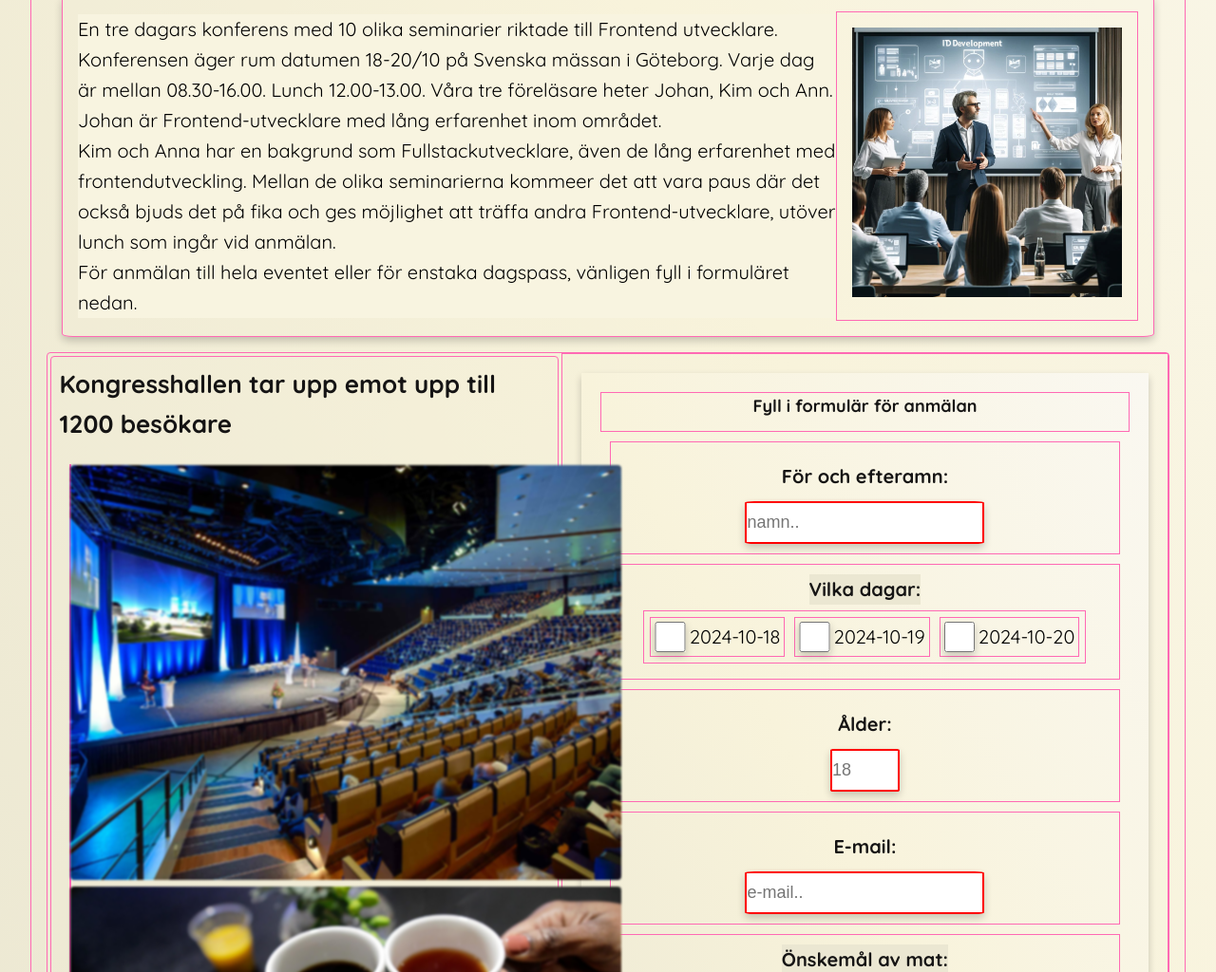
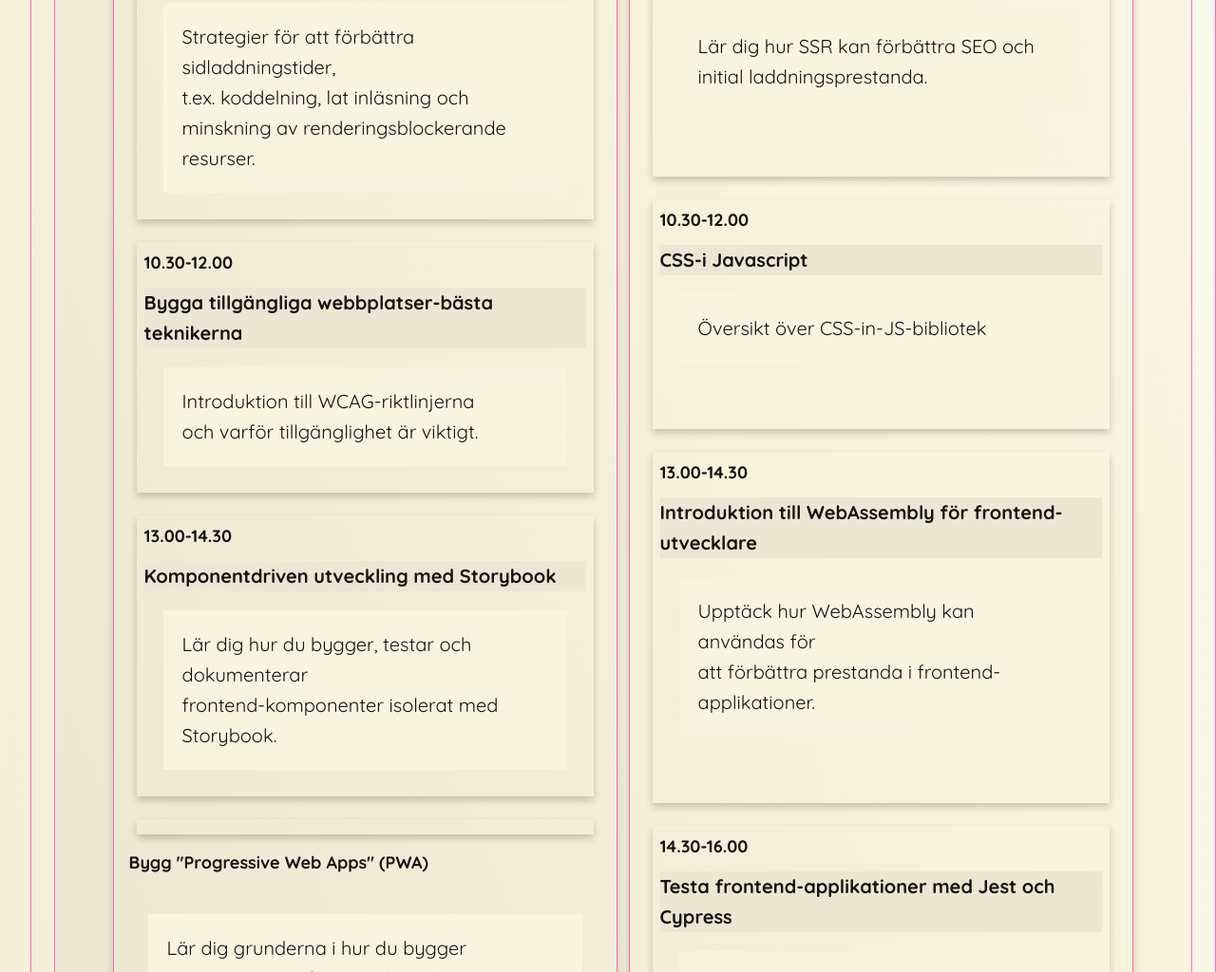
Before and after one commit to Saaris/konferens, a plain HTML site: page index.html in a window 1280 px wide. Shown: the part 1776-2800 px from the top of the page at 95% size. Drawn offline with Linux system fonts and the light colour scheme.

Commit message:
jobba me resp..

```diff
--- a/index.css
+++ b/index.css
@@ -8,8 +8,10 @@ section, div, ul {
     padding: 0;
 }
 header{
+    box-shadow: var(--b-shadow);
     width: 100%;
-    box-shadow: var(--b-shadow);
+    border: 2px solid greenyellow;
+
 }
 body{
     font-family: 'Quicksand', sans-serif;
@@ -28,6 +30,7 @@ main{
     border-radius: 1%;
     margin: 1em;
     padding: 1em;
+    width: 100%;
 
 
 }
@@ -48,6 +51,7 @@ ul{
 }
 .omoss-bild{
     display: flex;
+    flex-wrap: wrap;
     margin: 1em;
     padding: 1em;
     align-items: center;
@@ -61,6 +65,8 @@ ul{
     padding: 1em;
     width: 100%;
     height: auto;
+    display: flex;
+    flex-wrap: wrap;
 
 }
 .info{
@@ -74,19 +80,19 @@ h1{
     text-align: center;
 }
 h2{
-    font-size: 20px;
-    color: rgb(21, 20, 20);
-    box-shadow: var(--b-shadow);
-    padding: 0.5em;
-    margin: 0.5em;
-    border-radius: 1%;
-
-}
-h3{
     color: rgb(21, 20, 20);
     font-size: 26px;
     font-weight: bold;
     padding: 0.2em;
+
+}
+h3{
+    font-size: 18px;
+    color: rgb(21, 20, 20);
+    box-shadow: var(--b-shadow);
+    padding: 1em;
+    margin: 1em;
+    border-radius: 1%;
 }
 h4{
     margin: 0;
@@ -108,6 +114,8 @@ h6{
 p{
     font-size: 20px;
     background-color: rgb(248, 244, 224);
+    margin: 1em;
+    padding: 1em;
 }
 .gothia-image{
     width: 100%;
@@ -223,15 +231,16 @@ button:hover{
     margin: 0.5em;
     padding: 0;
     background: var(--bg-color);
-    gap: em;
+    gap: 0.3em;
     border-radius: 1%;
     justify-content: center;
 
 }
 .konf-sal{
     display: flex;
-    flex-direction: column;
+    flex-wrap: wrap;
     border-radius: var(--b-radius);
+    width: 100%;
 
 }
 .sal-fika{
@@ -246,16 +255,14 @@ h6{
     filter: blur(1px);
     border-radius: var(--b-radius);
     width: 580px;
-    height: 500px"
+    height: 500px;
+
 }
 .konf-form{
     width: auto;
     display: flex;
-    flex-direction: row;
+    flex-wrap: wrap;
     border-radius: var(--b-radius);
-}
-.formular{
-    width: 800px;
 }
 .type-allergy{
     display: flex;
@@ -273,7 +280,7 @@ label{
 }
 footer{
     width: 100%;
-    height: 200px;
+    height: auto;
     background: var(--bg-color);
     display: flex;
     flex-direction: column;
@@ -353,3 +360,13 @@ input:invalid {
 input:valid {
     border: 2px solid green;
 }
+#register{
+    width: auto;
+    height: auto;
+}
+.formular{
+    width: 100%;
+    height: auto;
+    display: flex;
+    flex-direction: column;
+}
--- a/index.html
+++ b/index.html
@@ -29,7 +29,7 @@
        </section>
 
         <section class="seminar-day">
-            <h3>Seminarier 18/10</h3>
+            <h2>Seminarier 18/10</h2>
             <article class="seminar-info" id="seminar-info">
                 <h5>08.30-10.00</h5>
                 <h4>Modern JavaScript Frameworks-React, Vue och Svelte</h4>
@@ -48,10 +48,17 @@
                 <p>Lär dig grunderna i TypeScript och hur det
                     <br>integreras med JavaScript-ramverk som React och Vue..</p>
             </article>
+
+            <article class="seminar-info">
+            <h4>State Management i moderna frontend-applikationer</h4>
+                <p>Utforska de olika alternativen för att hantera tillstånd i frontend-applikationer,<br>
+                och lär dig hur man hanterar globalt tillstånd på ett effektivt sätt
+                <br> och undviker vanliga problem som "prop drilling".</p>
+            </article>
         </section>
 
         <section class="seminar-day">
-            <h3>Seminarier 19/10</h3>
+            <h2>Seminarier 19/10</h2>
             <article class="seminar-info">
                 <h5>08.30-10.00</h5>
                 <h4>Optimering av webbprestanda-Tekniker och verktyg</h4>
@@ -73,10 +80,16 @@
                     <p>Lär dig hur du bygger, testar och dokumenterar
                     <br>frontend-komponenter isolerat med Storybook.</p>
             </article>
+
+            <article class="seminar-info"></article>
+            <h5>Bygg "Progressive Web Apps" (PWA)</h5>
+            <p>Lär dig grunderna i hur du bygger "Progressive Web Apps" (PWA)
+            <br>som kan fungera offline, har snabb laddningstid och ger en app-liknande upplevelse för användare.</p>
+            </article>
         </section>
 
         <section class="seminar-day">
-            <h3>Seminarier 20/10</h3>
+            <h2>Seminarier 20/10</h2>
             <article class="seminar-info">
                     <h5>08.30-10.00</h5>
                     <h4>Rendering på serversidan med Next.js</h4>
@@ -107,12 +120,15 @@
 
     <section class="omoss-bild" id=>
         <p>En tre dagars konferens med 10 olika seminarier riktade till Frontend utvecklare.
-            <br>Konferensen äger rum datumen 18-20/10 på Svenska mässan i Göteborg. Varje dag är mellan 08.30-16.00. Lunch 12.00-13.00.
-            Våra tre föreläsare heter Johan, Kim och Ann. Johan är Frontend-utvecklare med lång erfarenhet inom området.<br>Kim och Anna har en bakgrund som Fullstackutvecklare, även de lång erfarenhet med frontendutveckling.
-            Mellan de olika seminarierna kommeer det att vara paus där det också bjuds det på fika och ges möjlighet att träffa andra Frontend-utvecklare, utöver lunch som ingår vid anmälan.
-            <br>För anmälan till hela eventet eller för enstaka dagspass, vänligen fyll i formuläret nedan.</p>
+            Konferensen äger rum datumen 18-20/10 på Svenska mässan i Göteborg.
+            Varje dag är mellan 08.30-16.00. Lunch serveras 12.00-13.00 och ingår vid anmälan.
+            Våra föreläsare heter Kim, Anders, Ann, och Johan. Kim och ANders är båda frontend-utvecklare med lång erfarenhet inom området.
+            Ann och Johan har en bakgrund som fullstackutvecklare, även de lång erfarenhet med frontend-utveckling.
+            Mellan de olika seminarierna kommer det att vara en 15 minuters paus
+            där det också bjuds på fika och ges möjlighet att träffa andra Frontend-utvecklare.
+            För anmälan till hela eventet eller för enstaka dagspass, vänligen fyll i formuläret nedan.</p>
         <div class="image-container">
-            <img src="images/föreläsare2.jpg" alt="presenters">
+            <img src="images/föreläsare3.jpg" alt="presenters">
         </div>
     </section>
 
@@ -120,7 +136,7 @@
     <section class="konf-sal">
         <h3>Kongresshallen tar upp emot upp till 1200 besökare</h3>
 
-        <div class="sal-fika">
+        <div class="image-container">
     <img src="images/kongresshallen.jpg" alt="konferenssal" class="konf-bild">
     <img src="images/bild-fika.jpg" alt="bild-fika" class="konf-bild">
         </div>
@@ -130,7 +146,7 @@
     <!-- formuläret -->
     <form id="register">
          <div class="flex-container">
-                <h5>Fyll i formulär för anmälan</h5>
+                <h4>Fyll i formulär för anmälan</h4>
             </div>
 
             <div class="flex-panel">
@@ -139,7 +155,7 @@
             </div>
 
             <div class="flex-panel">
-                <h4>Vilka dagar:</h4>
+                <h5>Vilka dagar:</h5>
                 <section class="days">
                     <div class="dag-column">
                      <input type="checkbox" class="input-small" required>2024-10-18
@@ -164,7 +180,7 @@
             </div>
 
             <div class="flex-panel">
-                <h4>Önskemål av mat:</h4>
+                <h5>Önskemål av mat:</h5>
                 <div class="mat">
                 <label for="food">Fisk</label>
                 <input type="radio" name="food" id="fish">
```
Also changed, not shown: images/föreläsare3.jpg (added).
